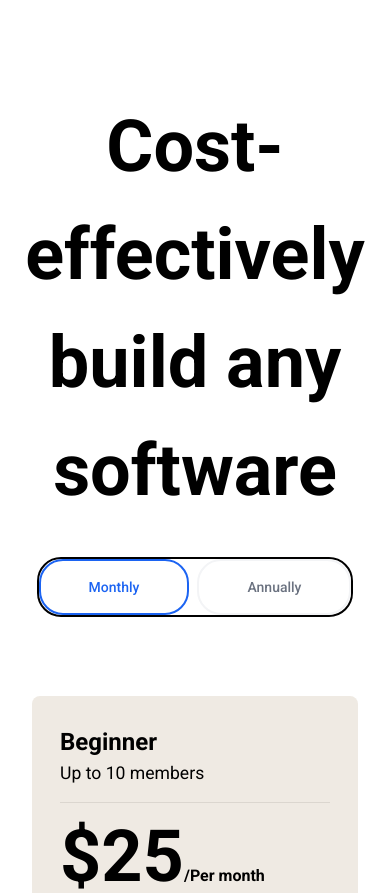
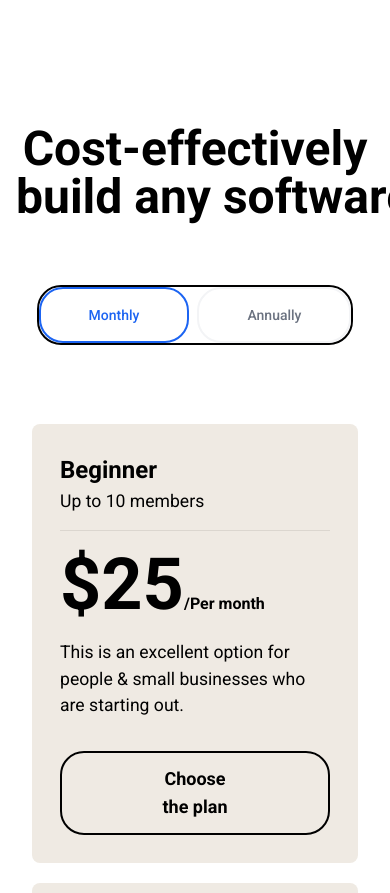
Before and after one commit to jack20492/bc75_group_6_capstone_tailwind_homepage_2, a website: page src/index.html in a window 390 px wide. Shown: the part 7106-7999 px from the top of the page. Drawn offline with nearby package versions, Linux system fonts and the light colour scheme; a script that the page names is missing.

Commit message:
update them responsive

```diff
--- a/src/index.html
+++ b/src/index.html
@@ -666,7 +666,7 @@
         data-aos="fade-up"
         data-aos-duration="1000"
       >
-        <h1>
+        <h1 class="md:text-7xl text-5xl py-8 font-bold whitespace-nowrap">
           Cost-effectively <br />
           build any software
         </h1>
--- a/src/input.css
+++ b/src/input.css
@@ -188,7 +188,7 @@ tr:hover .img-1 {
     max-width: 700px;
 }
 
-.ap__container h1, .cost__container h1, .card-content h1{
+.ap__container h1, .card-content h1{
     font-size: 4.5rem;
     font-weight: bold;
 }
```
Also changed, not shown: src/output.css.
